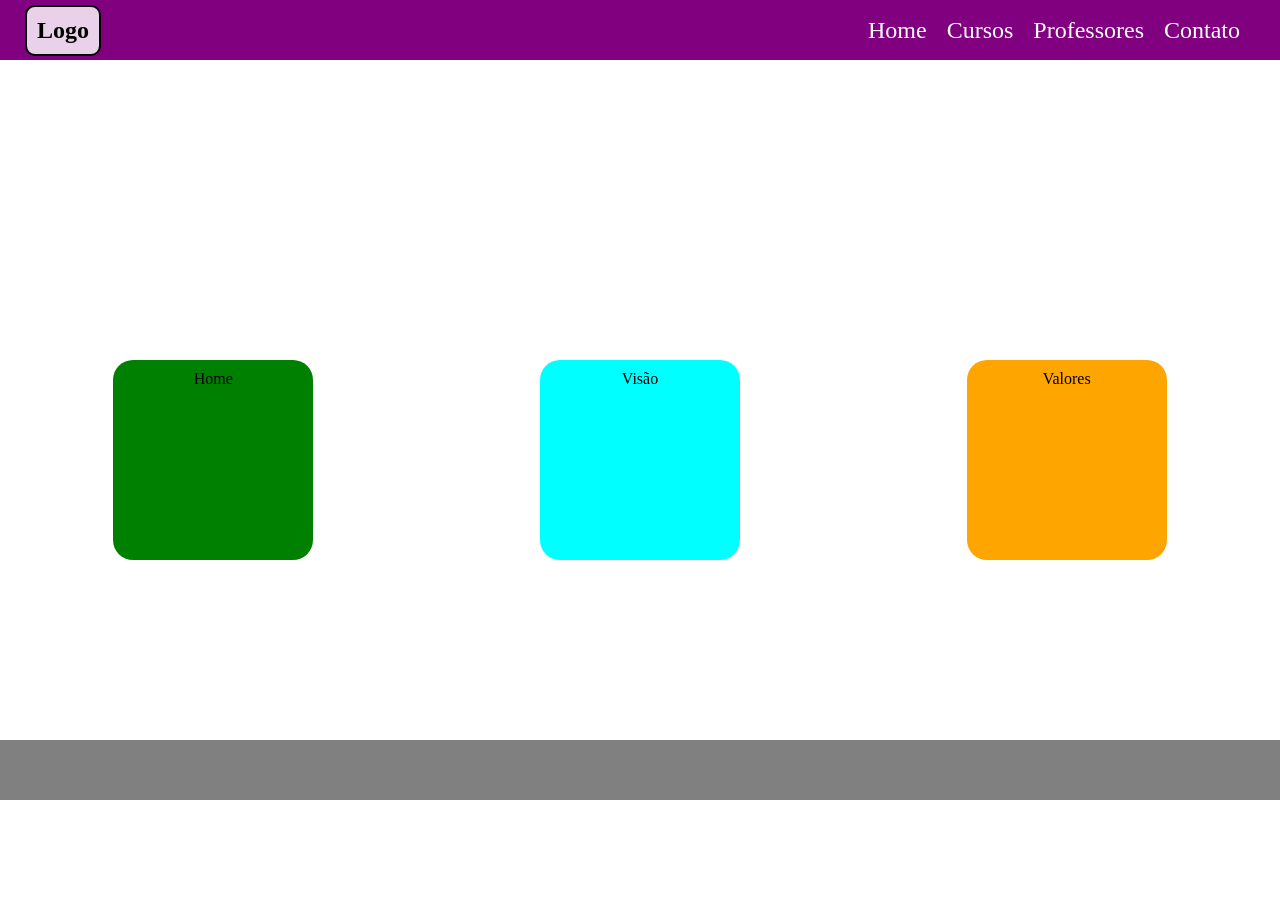
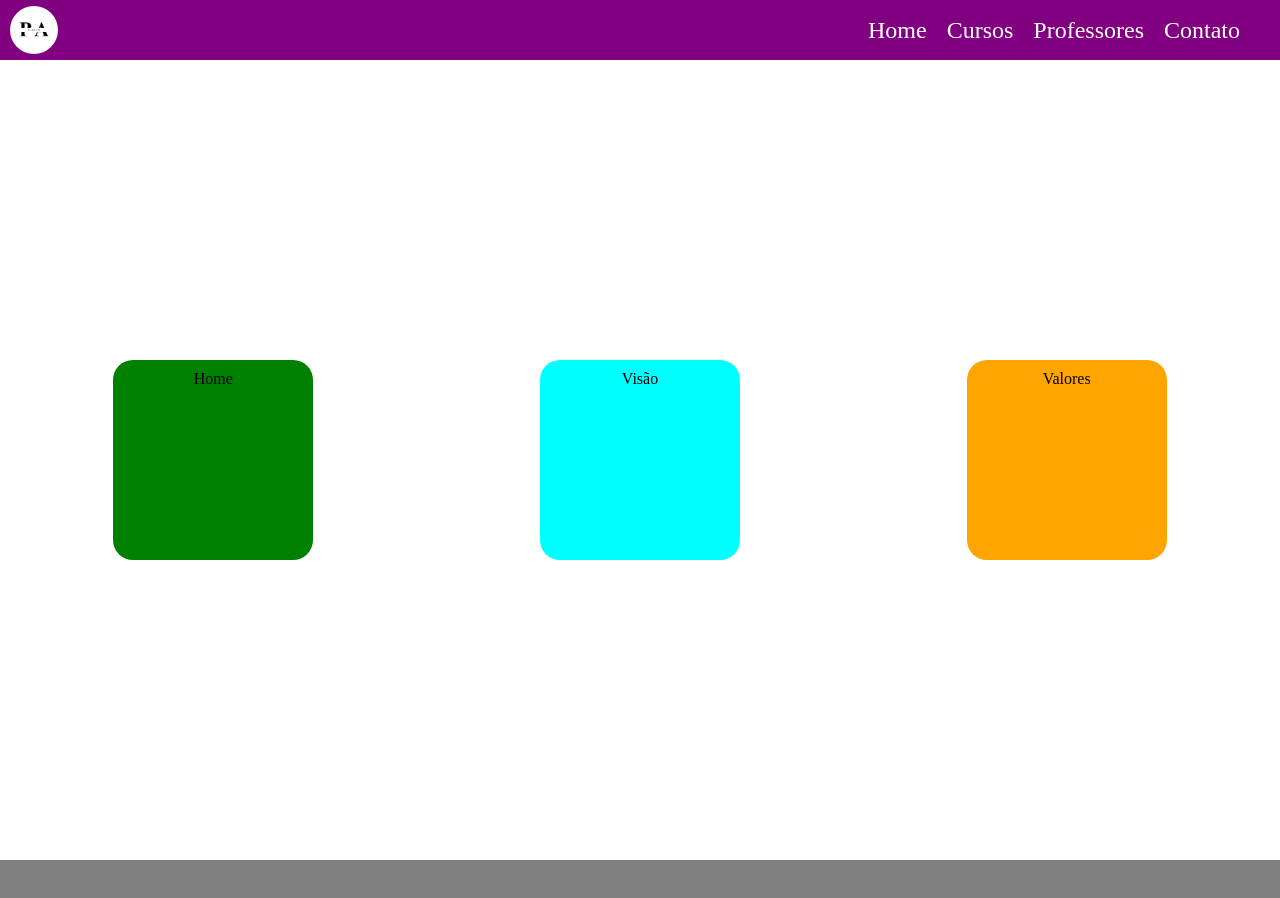
Before and after one commit to pauloandrepassos/Programa-o_para_internet, a plain HTML site: page atividade001/home.html in a window 1280 px wide. Before the commit the page ends 860 px from the top, so only its background shows below. Drawn offline with Linux system fonts and the light colour scheme.

Commit message:
Adicionando logo

```diff
--- a/atividade001/css/estilo.css
+++ b/atividade001/css/estilo.css
@@ -3,8 +3,11 @@
     padding: 0;
 }
 
-body {
-
+img {
+    max-width: 100%;
+    max-height: 80%;
+    margin-left: 10px;
+    border-radius: 50%;
 }
 
 header {
@@ -13,6 +16,7 @@ header {
     height: 60px;
     display: flex;
     align-items: center;
+    justify-content: space-between;
 }
 
 .logo {
@@ -20,24 +24,11 @@ header {
     margin-left: 20px;
 }
 
-h2 {
-    background-color: rgba(255, 255, 255, 0.823);
-    border-color: black;
-    border: solid 2px;
-    width: min-content;
-    margin: 5px;
-    padding: 10px;
-    border-radius: 10px;
-}
-
-.logo a {
-    color: black;
-    text-decoration: none;
-}
 
 .menu {
     display: flex;
     align-items: center;
+
 }
 
 .menu ul {
@@ -99,8 +90,4 @@ footer {
     background-color: gray;
     width: 100%;
     height: 60px;
-    position: fixed;
-    bottom: 0;
-    bottom: 0;
-    left: 0;
 }
--- a/atividade001/home.html
+++ b/atividade001/home.html
@@ -10,15 +10,13 @@
 </head>
 <body>
     <header>
-        <div class="logo">
-            <a href="#"><h2>Logo</h2></a>
-        </div>
+        <img src="imagens/PASSOS.png" alt="">
         <nav class="menu">
             <ul>
-                <li><a href="home.html">Home</a></li>
-                <li><a href="cursos.html">Cursos</a></li>
-                <li><a href="professores.html">Professores</a></li>
-                <li><a href="contato.html">Contato</a></li>
+                <li><a href="#">Home</a></li>
+                <li><a href="#">Cursos</a></li>
+                <li><a href="#">Professores</a></li>
+                <li><a href="#">Contato</a></li>
             </ul>
         </nav>
     </header>
```
Also changed, not shown: atividade001/cursos.html (deleted, +0 -29 lines), atividade001/css/cursos.css (deleted), atividade001/imagens/PASSOS.png (added).
